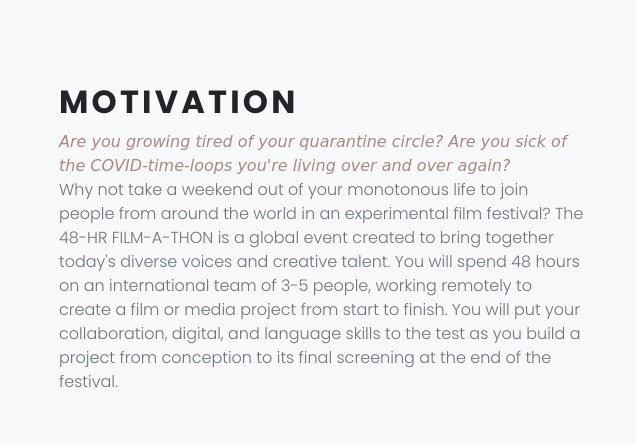
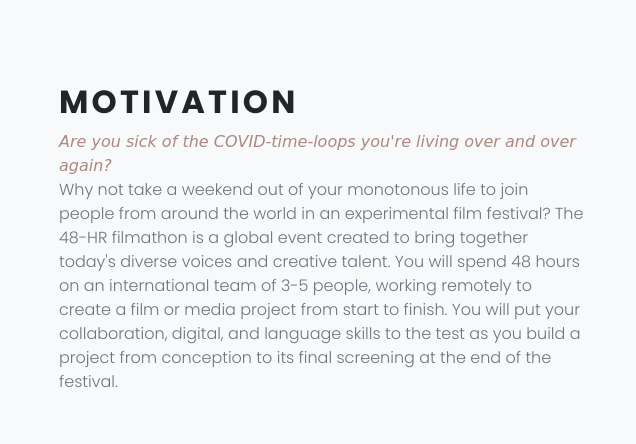
Before and after one commit to TristanBesson/covideo, a plain HTML site: page index.html in a window 1280 px wide. Shown: the part 1000-1444 px from the top of the page, 644-1280 px from the left. Drawn offline with Linux system fonts and the light colour scheme; a web font is replaced by a local one.

```diff
--- a/index.html
+++ b/index.html
@@ -104,8 +104,8 @@
           <div class="col-lg-6 bg-light py-lg-5">
             <div class="h-100 d-flex flex-column p-5 justify-content-center">
               <h2 class="text-uppercase">Motivation</h2>
-              <p class="text-serif text-primary mb-0">Are you growing tired of your quarantine circle? Are you sick of the COVID-time-loops you're living over and over again?</p>
-              <p class="text-muted"> Why not take a weekend out of your monotonous life to join people from around the world in an experimental film festival? The 48-HR FILM-A-THON is a global event created to bring together today's diverse voices and creative talent. You will spend 48 hours on an international team of 3-5 people, working remotely to create a film or media project from start to finish. You will put your collaboration, digital, and language skills to the test as you build a project from conception to its final screening at the end of the festival.</p>
+              <p class="text-serif text-primary mb-0">Are you sick of the COVID-time-loops you're living over and over again?</p>
+              <p class="text-muted"> Why not take a weekend out of your monotonous life to join people from around the world in an experimental film festival? The 48-HR filmathon is a global event created to bring together today's diverse voices and creative talent. You will spend 48 hours on an international team of 3-5 people, working remotely to create a film or media project from start to finish. You will put your collaboration, digital, and language skills to the test as you build a project from conception to its final screening at the end of the festival.</p>
             </div>
           </div>
         </div>
@@ -187,7 +187,7 @@
     </section>
 
     <!-- Contact Section-->
-    <section class="py-5" id="contact">
+    <section class="py-2" id="contact">
       <div class="container py-2">
         <header class="mb-4 mb-5 text-center">
           <p class="text-serif mb-0 text-primary">Any question or any problem?</p>
```
